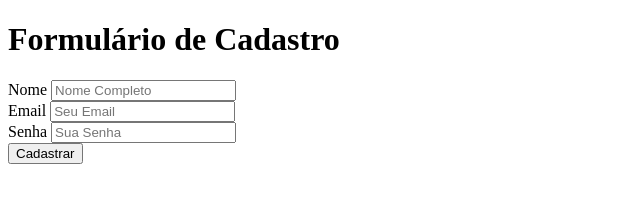
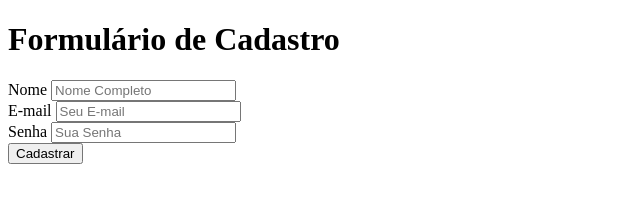
Before and after one commit to AlanWeitz/Aula-HTML, a plain HTML site: page index.html in a window 1280 px wide. Shown: the full height of the page, 0-640 px from the left. Drawn offline with Linux system fonts and the light colour scheme.

Commit message:
Trocando email para E-mail

```diff
--- a/index.html
+++ b/index.html
@@ -11,8 +11,8 @@
         <label for="nome">Nome</label>
         <input type="text" placeholder="Nome Completo" id="nome">
         <br>
-        <label for="email">Email</label>
-        <input type="email" id="email" placeholder="Seu Email">
+        <label for="email">E-mail</label>
+        <input type="email" id="email" placeholder="Seu E-mail">
         <br>
         <label for="senha">Senha</label>
         <input type="text" placeholder="Sua Senha" id="senha">
```
